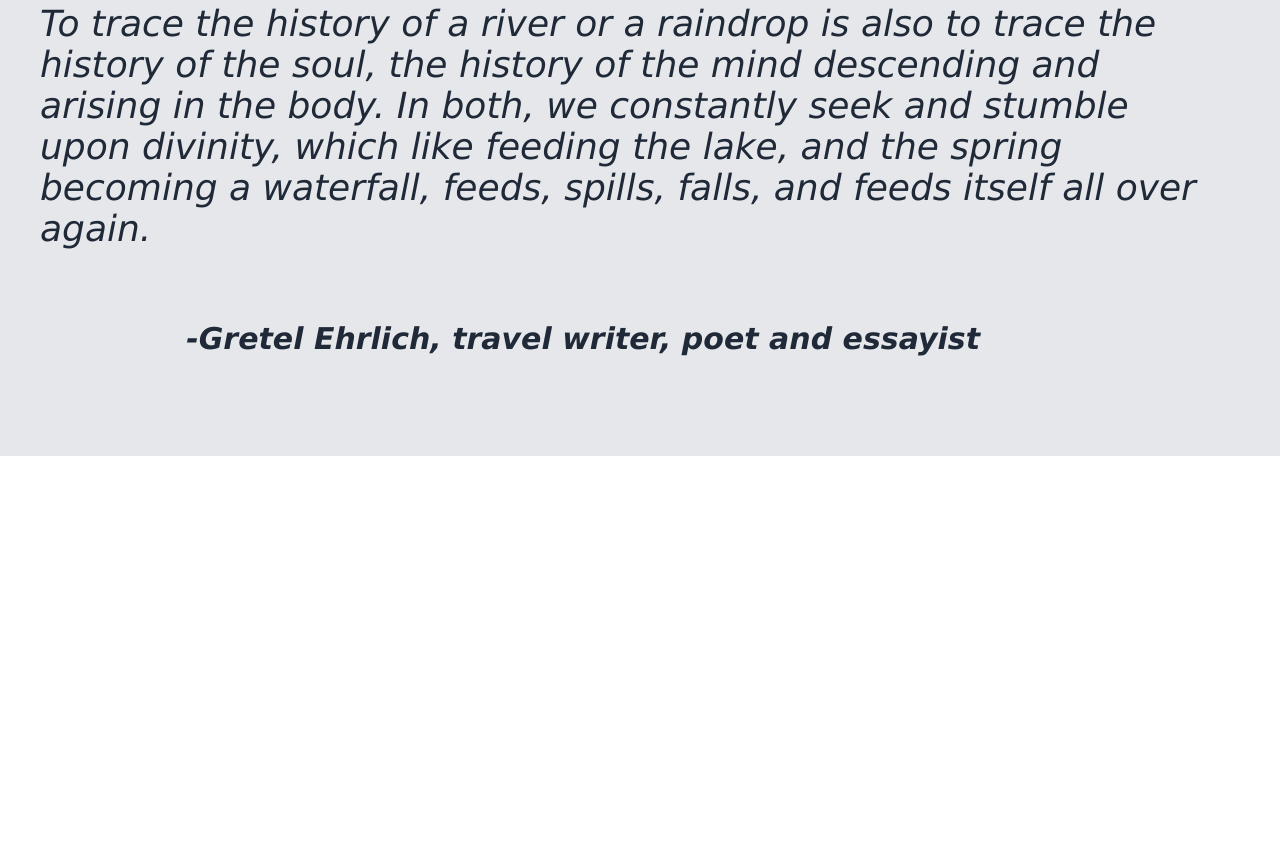
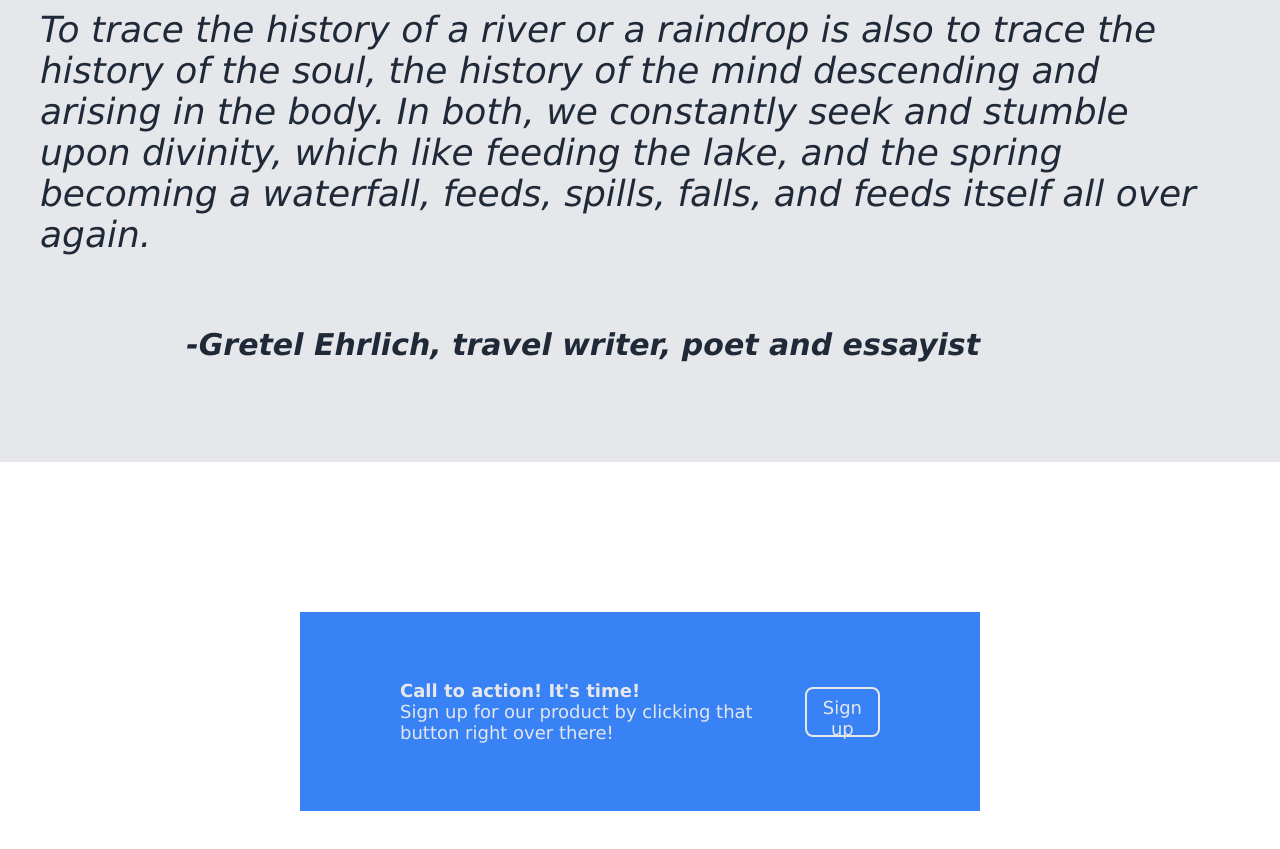
Before and after one commit to julianfogadic/landing-page, a plain HTML site: page index.html in a window 1280 px wide. Shown: the part 1321-2170 px from the top of the page. Before the commit the page ends 1777 px from the top, so only its background shows below. Drawn offline with Linux system fonts and the light colour scheme.

Commit message:
Added new sign up button

```diff
--- a/css/styles.css
+++ b/css/styles.css
@@ -59,10 +59,6 @@ a {
     font-size: 18px;
 }
 
-button {
-    padding: 8px 16px;
-    border-radius: 8px;
-}
 
 button.sign-up {
     background: royalblue;
@@ -128,3 +124,39 @@ figcaption {
     font-size: 30px;
     padding-right: 300px;
 }
+
+.sign-up2 {
+    background-color: #3882f6;
+    display: flex;
+    flex: 1;
+    margin: 150px 300px;
+    padding: 50px 100px;
+    align-items: center;
+    justify-content: center;
+}
+
+.action {
+    display: flex;
+    flex: 1;
+    color: #E5E7EB;
+    font-size: 18px;
+    font-family: Verdana, Geneva, Tahoma, sans-serif;
+}
+
+.button2 {
+    display: flex;
+    flex: 1;
+    height: 50px;
+    padding-top: 25px;
+    justify-content: center;
+}
+
+button {
+    padding: 8px 16px;
+    border-radius: 8px;
+    font-size: 18px;
+    color: #E5E7EB;
+    background-color: #3882f6;
+    font-family: Verdana, Geneva, Tahoma, sans-serif;
+    border: 2px solid #E5E7EB;
+}
--- a/index.html
+++ b/index.html
@@ -53,6 +53,7 @@
                 <img src="../landing-page/img/river-lake4.jpg" alt="river-lake4">
                 <div class="text">I'm running out of things to say about river lakes.</div>
             </div>
+        </div>
     </div>
 
     <div class="quote">
@@ -63,6 +64,15 @@
         </blockquote>
         <figcaption>-Gretel Ehrlich, <cite>travel writer, poet and essayist</cite></figcaption>
     </div>
+
+    <div class="sign-up2">
+        <div class="action">
+            <p><strong>Call to action! It's time!</strong><br>Sign up for our product by clicking that button right over there!</p>
+            <div class="button2">
+                <button>Sign up</button>
+            </div>
+        </div>
+    </div>
 </body>
 
 </html>
```
